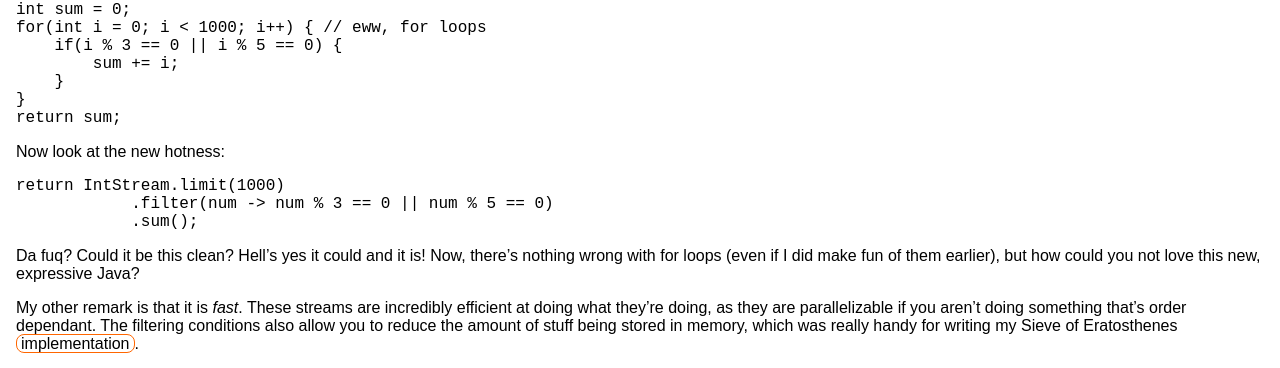
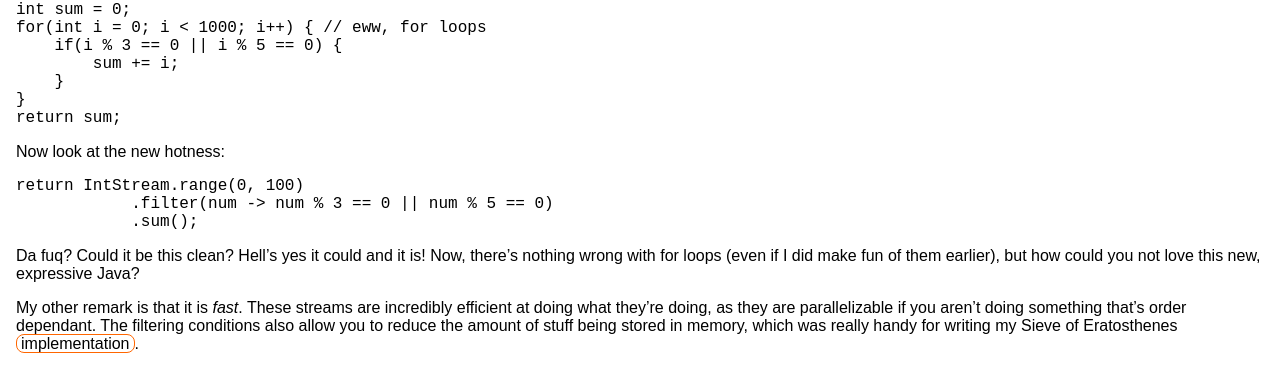
Before and after one commit to thomaskeschl/thomaskeschl.github.io, a Jekyll site: the page built from _posts/2015-2-16-streaming-with-java-8.md, in a window 1280 px wide. Shown: the part 948-1316 px from the top of the page. Built offline with Jekyll 4.4.1, drawn with Linux system fonts in a browser that asks for light colours.

Commit message:
Fix code.

```diff
--- a/_posts/2015-2-16-streaming-with-java-8.md
+++ b/_posts/2015-2-16-streaming-with-java-8.md
@@ -27,7 +27,7 @@ Take this old school Java 7 code, for instance. Here, I'm trying to find the sum
 
 Now look at the new hotness:
 
-    return IntStream.limit(1000)
+    return IntStream.range(0, 100)
                 .filter(num -> num % 3 == 0 || num % 5 == 0)
                 .sum();
 
```
